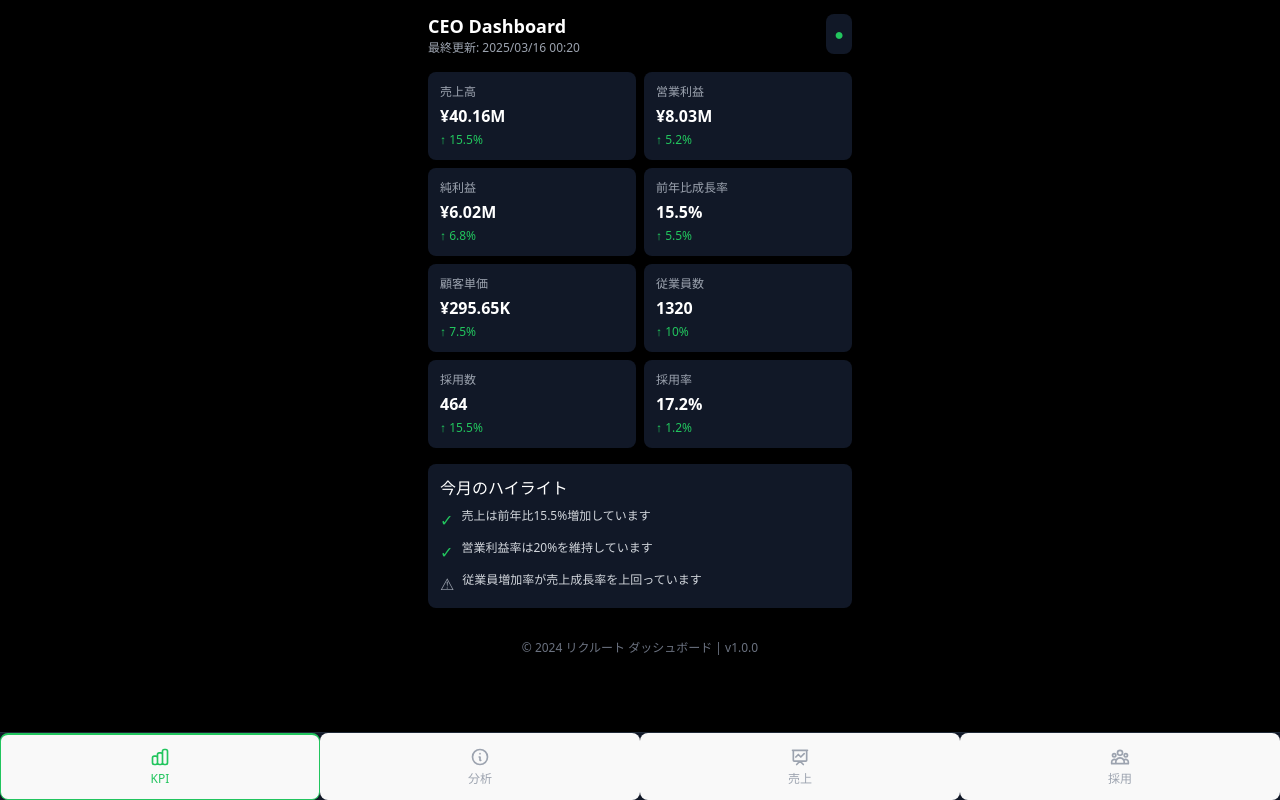
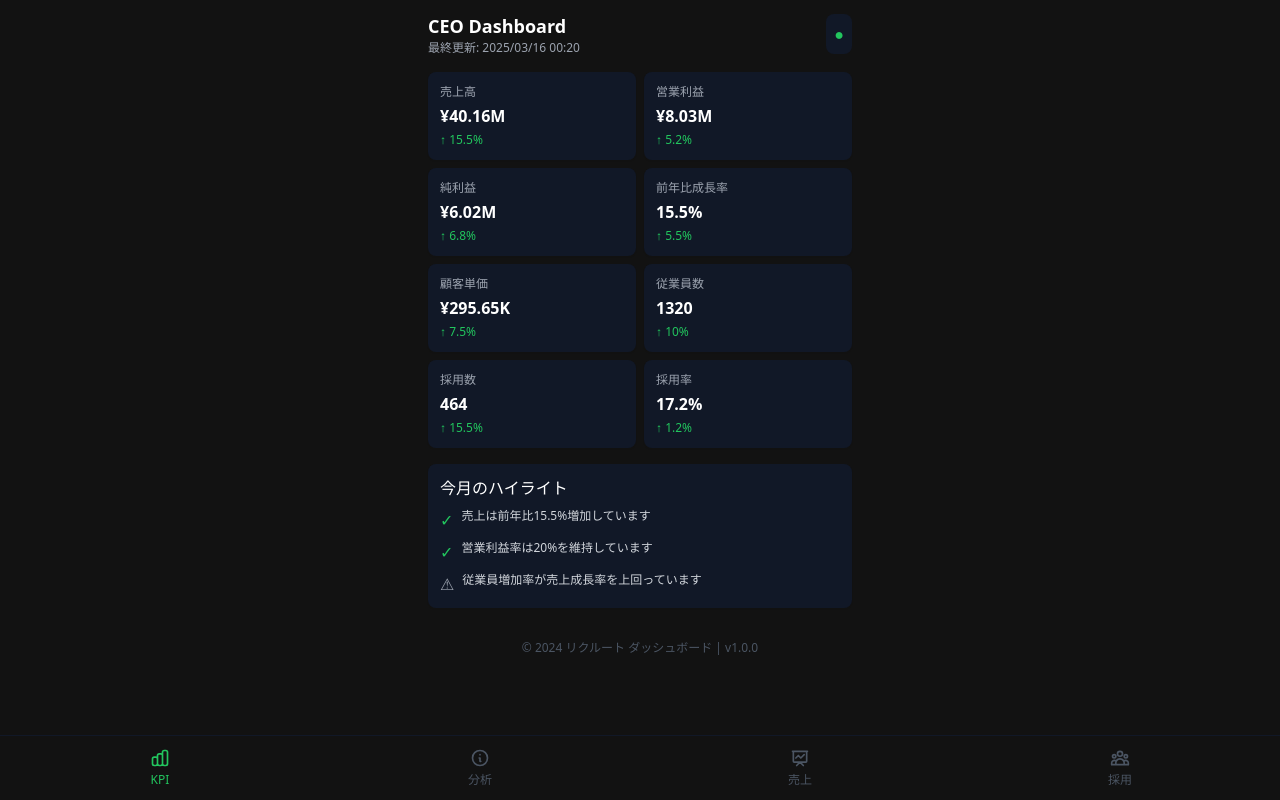
Before and after one commit to jokerjunya/dash_test_phone, a React (Vite) app: page / in a window 1280 px wide. Built offline with nearby package versions, Linux system fonts and the light colour scheme.

Commit message:
feat: Spotifyスタイルのデザインに変更し、ナビゲーションボタンの背景色を修正

```diff
--- a/src/App.tsx
+++ b/src/App.tsx
@@ -125,11 +125,12 @@ function App() {
 
   // タブ切り替え用のナビゲーションコンポーネント
   const MobileNavigation = () => (
-    <div className="fixed bottom-0 left-0 right-0 bg-gray-900 shadow-md border-t border-gray-800 z-10">
+    <div className="fixed bottom-0 left-0 right-0 bg-black border-t border-gray-900 z-10" style={{ backgroundColor: '#121212' }}>
       <div className="flex justify-around">
         <button
           onClick={() => setActiveTab('dashboard')}
-          className={`flex-1 py-3 flex flex-col items-center justify-center ${activeTab === 'dashboard' ? 'text-green-500 border-t-2 border-green-500' : 'text-gray-400'}`}
+          className={`flex-1 py-3 flex flex-col items-center justify-center border-0 bg-transparent ${activeTab === 'dashboard' ? 'text-green-500 border-t-2 border-green-500' : 'text-gray-600'}`}
+          style={{ backgroundColor: 'transparent', border: 'none', padding: '0.75rem 0' }}
         >
           <svg xmlns="http://www.w3.org/2000/svg" className="h-5 w-5" fill="none" viewBox="0 0 24 24" stroke="currentColor">
             <path strokeLinecap="round" strokeLinejoin="round" strokeWidth={2} d="M9 19v-6a2 2 0 00-2-2H5a2 2 0 00-2 2v6a2 2 0 002 2h2a2 2 0 002-2zm0 0V9a2 2 0 012-2h2a2 2 0 012 2v10m-6 0a2 2 0 002 2h2a2 2 0 002-2m0 0V5a2 2 0 012-2h2a2 2 0 012 2v14a2 2 0 01-2 2h-2a2 2 0 01-2-2z" />
@@ -138,7 +139,8 @@ function App() {
         </button>
         <button
           onClick={() => setActiveTab('insights')}
-          className={`flex-1 py-3 flex flex-col items-center justify-center ${activeTab === 'insights' ? 'text-green-500 border-t-2 border-green-500' : 'text-gray-400'}`}
+          className={`flex-1 py-3 flex flex-col items-center justify-center border-0 bg-transparent ${activeTab === 'insights' ? 'text-green-500 border-t-2 border-green-500' : 'text-gray-600'}`}
+          style={{ backgroundColor: 'transparent', border: 'none', padding: '0.75rem 0' }}
         >
           <svg xmlns="http://www.w3.org/2000/svg" className="h-5 w-5" fill="none" viewBox="0 0 24 24" stroke="currentColor">
             <path strokeLinecap="round" strokeLinejoin="round" strokeWidth={2} d="M13 16h-1v-4h-1m1-4h.01M21 12a9 9 0 11-18 0 9 9 0 0118 0z" />
@@ -147,7 +149,8 @@ function App() {
         </button>
         <button
           onClick={() => setActiveTab('sales')}
-          className={`flex-1 py-3 flex flex-col items-center justify-center ${activeTab === 'sales' ? 'text-green-500 border-t-2 border-green-500' : 'text-gray-400'}`}
+          className={`flex-1 py-3 flex flex-col items-center justify-center border-0 bg-transparent ${activeTab === 'sales' ? 'text-green-500 border-t-2 border-green-500' : 'text-gray-600'}`}
+          style={{ backgroundColor: 'transparent', border: 'none', padding: '0.75rem 0' }}
         >
           <svg xmlns="http://www.w3.org/2000/svg" className="h-5 w-5" fill="none" viewBox="0 0 24 24" stroke="currentColor">
             <path strokeLinecap="round" strokeLinejoin="round" strokeWidth={2} d="M7 12l3-3 3 3 4-4M8 21l4-4 4 4M3 4h18M4 4h16v12a1 1 0 01-1 1H5a1 1 0 01-1-1V4z" />
@@ -156,7 +159,8 @@ function App() {
         </button>
         <button
           onClick={() => setActiveTab('recruitment')}
-          className={`flex-1 py-3 flex flex-col items-center justify-center ${activeTab === 'recruitment' ? 'text-green-500 border-t-2 border-green-500' : 'text-gray-400'}`}
+          className={`flex-1 py-3 flex flex-col items-center justify-center border-0 bg-transparent ${activeTab === 'recruitment' ? 'text-green-500 border-t-2 border-green-500' : 'text-gray-600'}`}
+          style={{ backgroundColor: 'transparent', border: 'none', padding: '0.75rem 0' }}
         >
           <svg xmlns="http://www.w3.org/2000/svg" className="h-5 w-5" fill="none" viewBox="0 0 24 24" stroke="currentColor">
             <path strokeLinecap="round" strokeLinejoin="round" strokeWidth={2} d="M17 20h5v-2a3 3 0 00-5.356-1.857M17 20H7m10 0v-2c0-.656-.126-1.283-.356-1.857M7 20H2v-2a3 3 0 015.356-1.857M7 20v-2c0-.656.126-1.283.356-1.857m0 0a5.002 5.002 0 019.288 0M15 7a3 3 0 11-6 0 3 3 0 016 0zm6 3a2 2 0 11-4 0 2 2 0 014 0zM7 10a2 2 0 11-4 0 2 2 0 014 0z" />
@@ -168,7 +172,7 @@ function App() {
   );
 
   return (
-    <div className="min-h-screen bg-black">
+    <div className="min-h-screen bg-black" style={{ backgroundColor: '#121212' }}>
       <div className="p-3 pb-20 max-w-md mx-auto">
         {/* ヘッダー */}
         <div className="flex justify-between items-center mb-4">
@@ -256,7 +260,7 @@ function App() {
         <MobileNavigation />
 
         {/* フッター */}
-        <footer className="mt-8 text-center text-xs text-gray-500 pb-16">
+        <footer className="mt-8 text-center text-xs text-gray-600 pb-16">
           <p>© 2024 リクルート ダッシュボード | v1.0.0</p>
         </footer>
       </div>
--- a/src/index.css
+++ b/src/index.css
@@ -28,7 +28,7 @@ a:hover {
 
 @layer base {
   body {
-    @apply bg-gray-100 text-gray-900 dark:bg-gray-900 dark:text-gray-100;
+    @apply bg-black text-white;
     margin: 0;
     min-height: 100vh;
   }
@@ -36,7 +36,7 @@ a:hover {
 
 @layer components {
   .card {
-    @apply bg-white dark:bg-gray-800 rounded-lg shadow-md p-6;
+    @apply bg-gray-900 rounded-lg shadow-md p-6;
   }
 
   .dashboard-section {
@@ -44,7 +44,7 @@ a:hover {
   }
 
   .section-title {
-    @apply text-xl font-bold mb-4 text-gray-800 dark:text-gray-200;
+    @apply text-xl font-bold mb-4 text-white;
   }
 }
 
@@ -53,7 +53,8 @@ h1 {
   line-height: 1.1;
 }
 
-button {
+/* フォームボタン用のスタイル - ナビゲーションボタンには適用しない */
+.form-button {
   border-radius: 8px;
   border: 1px solid transparent;
   padding: 0.6em 1.2em;
@@ -64,23 +65,37 @@ button {
   cursor: pointer;
   transition: border-color 0.25s;
 }
-button:hover {
+.form-button:hover {
   border-color: #646cff;
 }
-button:focus,
-button:focus-visible {
+.form-button:focus,
+.form-button:focus-visible {
   outline: 4px auto -webkit-focus-ring-color;
+}
+
+/* Spotifyスタイルの色 */
+.spotify-green {
+  color: #1DB954;
+}
+
+.spotify-bg {
+  background-color: #121212;
+}
+
+.spotify-card {
+  background-color: #181818;
+  border-radius: 8px;
 }
 
 @media (prefers-color-scheme: light) {
   :root {
-    color: #213547;
-    background-color: #ffffff;
+    color: #ffffff;
+    background-color: #121212;
   }
   a:hover {
-    color: #747bff;
+    color: #1DB954;
   }
-  button {
-    background-color: #f9f9f9;
+  .form-button {
+    background-color: #181818;
   }
 }
```
